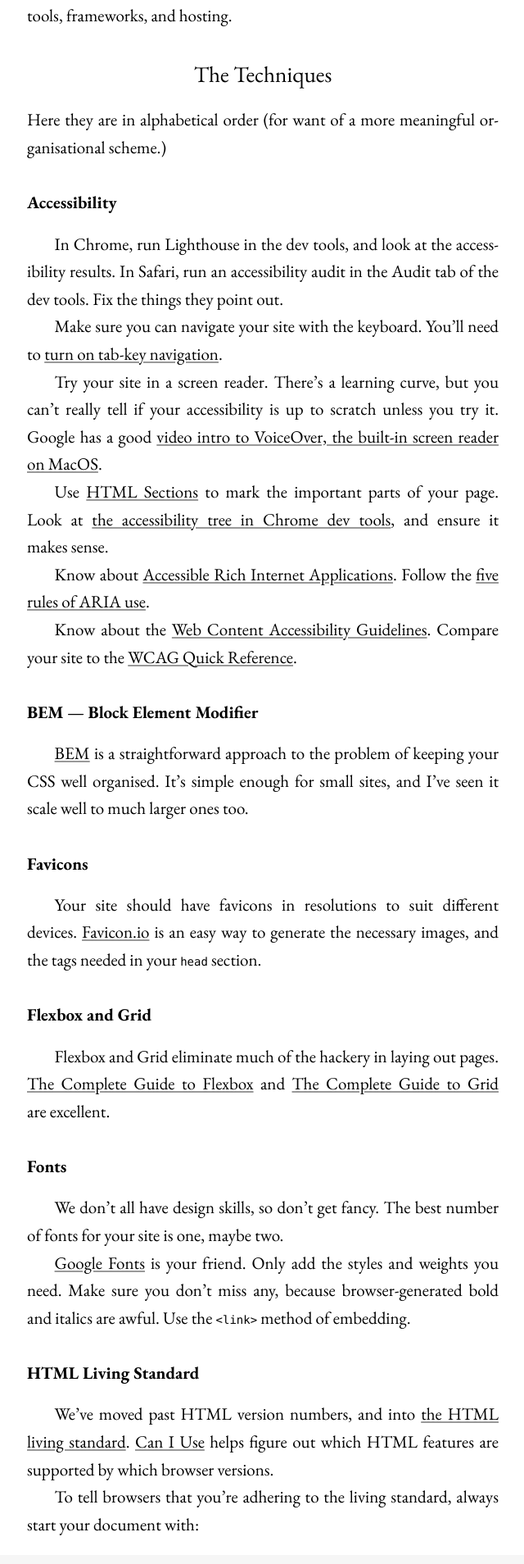
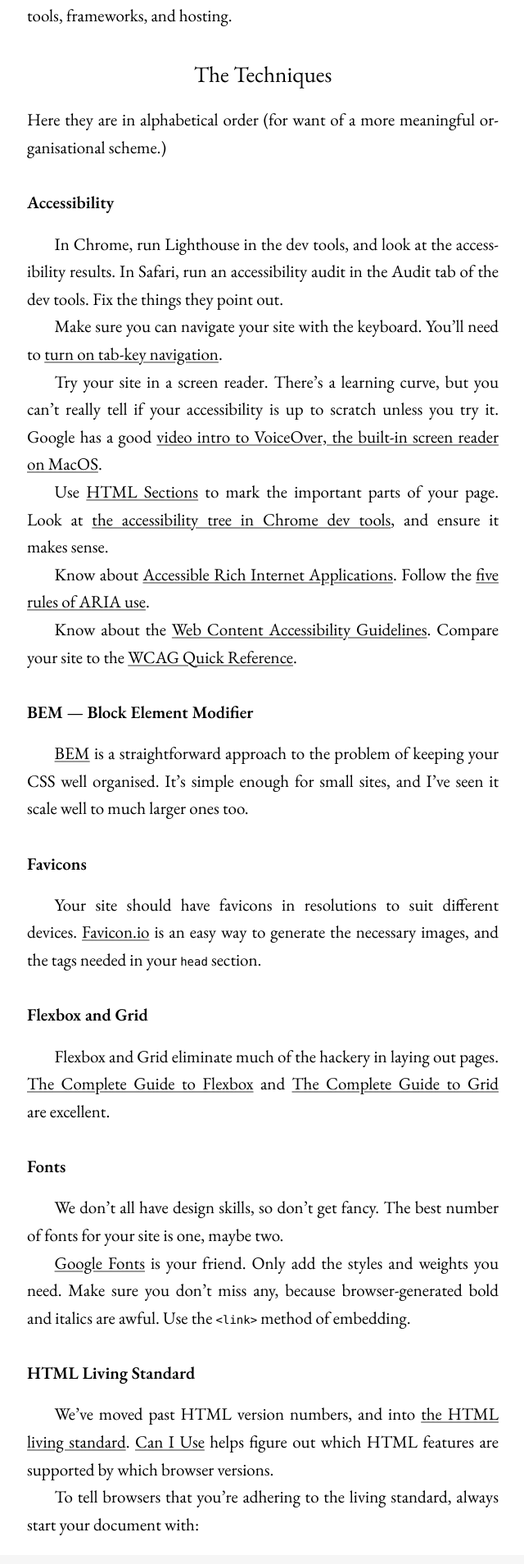
Before and after one commit to notahat/notahat.github.com, a Jekyll site: the page built from _posts/2022-07-11-writing-html.md, in a window 1280 px wide. Shown: the part 544-2452 px from the top of the page at 82% size, without its empty margins (319-959 px from the left). Built offline with Jekyll 4.4.1, drawn with Linux system fonts in a browser that asks for light colours.

Commit message:
Use font-weight 600 for bold text in articles
Lighter bold sits better with EB Garamond's relatively light regular weight.

Co-Authored-By: Claude Sonnet 4.6 <noreply@anthropic.com>

```diff
--- a/_includes/article-head.html
+++ b/_includes/article-head.html
@@ -8,7 +8,7 @@
 
   <link rel="preconnect" href="https://fonts.bunny.net" />
   <link
-    href="https://fonts.bunny.net/css2?family=EB+Garamond:ital,wght@0,400;0,700;1,400&family=Quattrocento+Sans&display=swap"
+    href="https://fonts.bunny.net/css2?family=EB+Garamond:ital,wght@0,400;0,600;0,700;1,400&family=Quattrocento+Sans&display=swap"
     rel="stylesheet"
   />
 
--- a/css/articles.scss
+++ b/css/articles.scss
@@ -150,7 +150,7 @@ a {
     margin: 1rlh 0 0.5rlh;
     font-size: 1rem;
     font-family: inherit;
-    font-weight: 700;
+    font-weight: 600;
 
     + p {
       text-indent: 1rlh;
```
